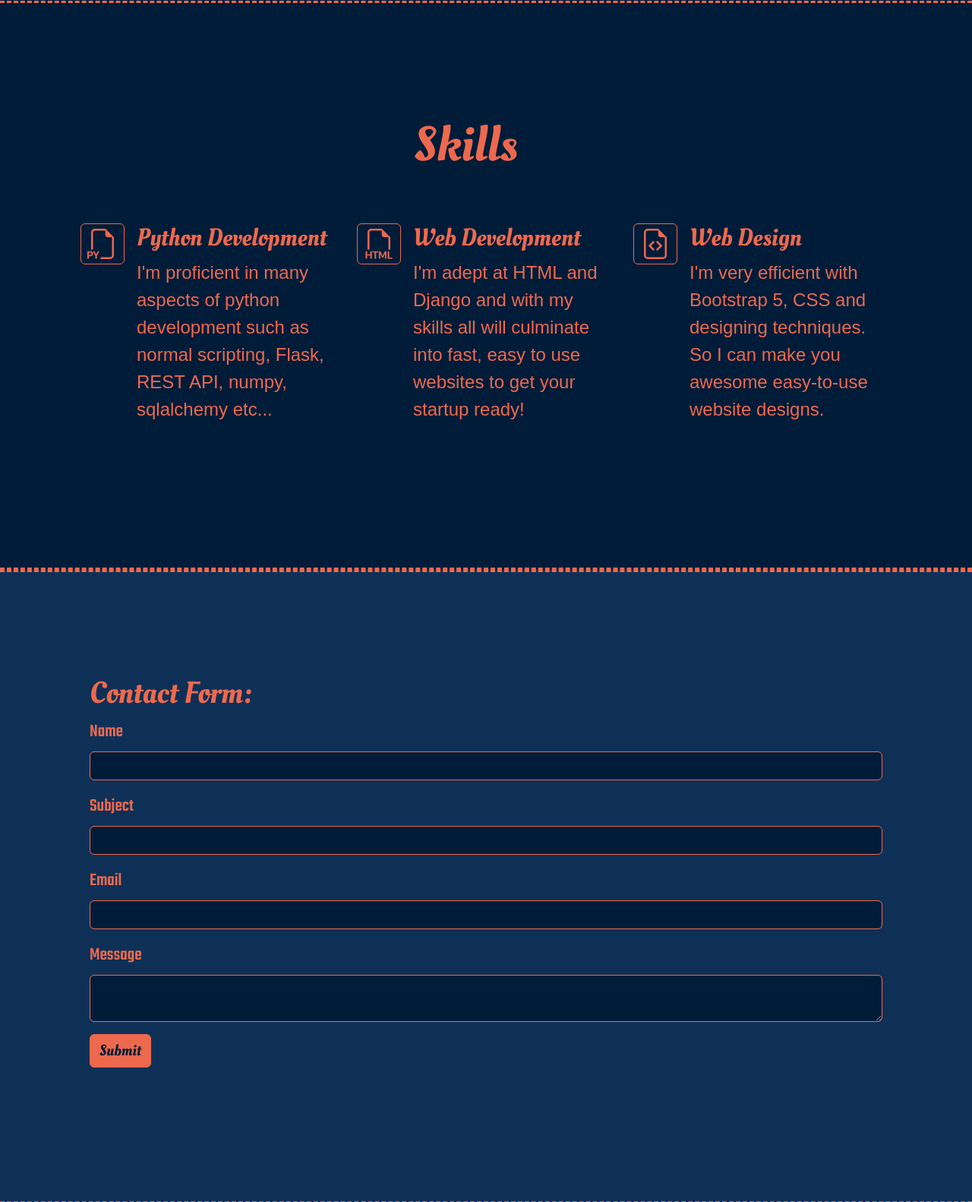
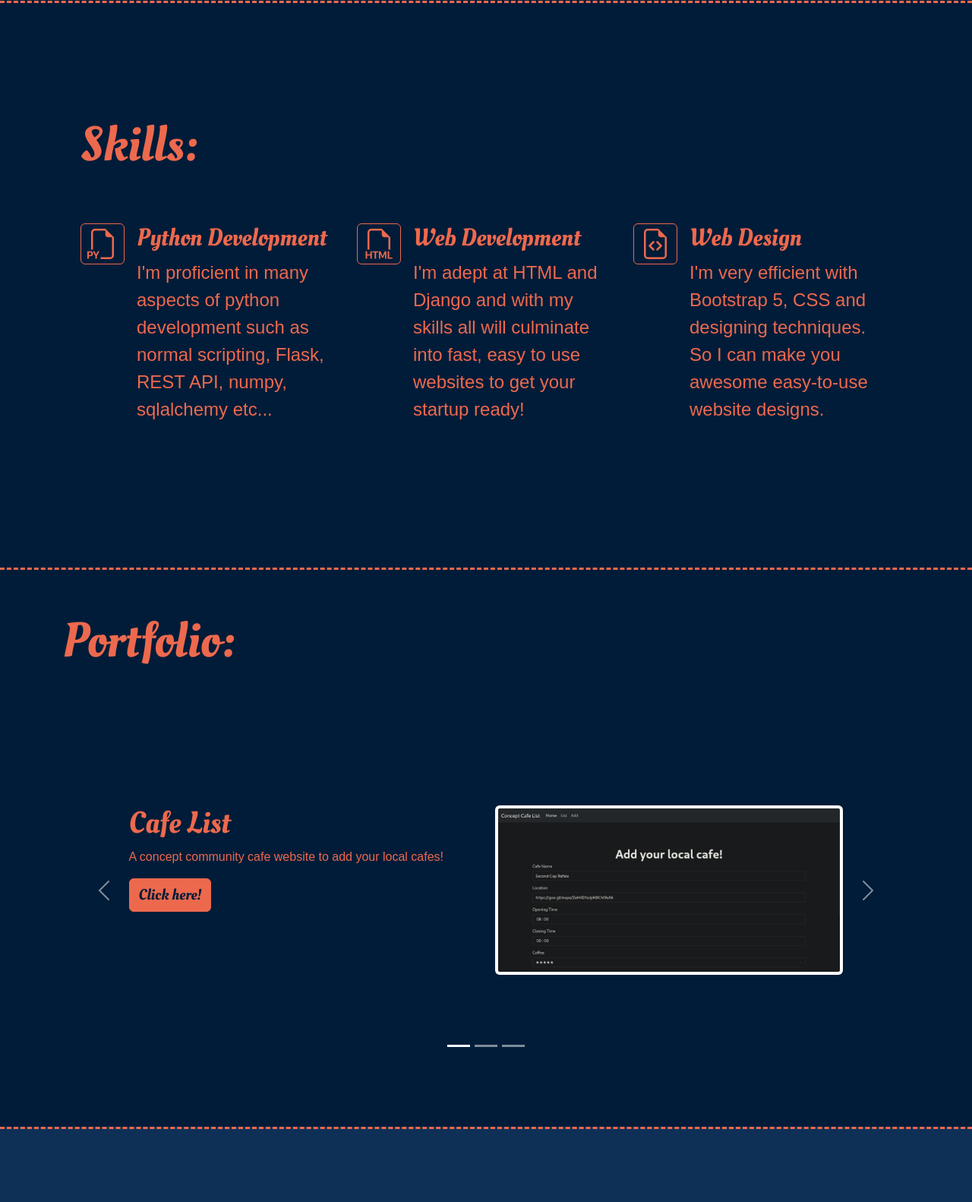
Before and after one commit to ashraph0p/Personal-Website-V2, a Flask app: page / in a window 1280 px wide. Shown: the part 1434-3016 px from the top of the page at 76% size. Run offline with Flask 3, Linux system fonts and the light colour scheme; some libraries are stand-ins or nearby versions; some web fonts are replaced.

Commit message:
Portfolio Section added!!!

```diff
--- a/static/styles.css
+++ b/static/styles.css
@@ -176,6 +176,20 @@ label, .burrito {
     --bs-btn-color: #001C39
 
 }
+/*contact above */
+#carousel {
+    padding: 2%
+}
+.carousel-control-prev-icon, .carousel-control-next-icon {
+    color: #ED694D
+}
+span {
+    color: #ED694D
+}
+.img-thumbnail {
+    border: 0.2rem dashed #ED694D
+}
+/* portfolio above */
 .last-part {
     border-top: 0.2rem dashed #ED694D;
     border-bottom: 0.2rem dashed #ED694D
--- a/templates/index.html
+++ b/templates/index.html
@@ -57,23 +60,23 @@
   <div class="container px-4 py-5">
     <div class="row">
       <div class="container px-4 py-5" id="hanging-icons">
-            <h2 id="skills" class="pb-2 text-center big-heading">Skills</h2>
+        <h2 class="pb-2 big-heading" id="skills">Skills:</h2>
         <div class="row g-4 py-5 row-cols-1 row-cols-lg-3">
           <div class="col d-flex align-items-start">
             <div
                     class="btn btn-outline-light px-2 text-center d-inline-flex align-items-center me-3 justify-content-center flex-shrink-0"
             >
               <svg
+                      class="bi bi-filetype-py"
+                      fill="currentColor"
+                      height="24"
+                      viewBox="0 0 16 16"
+                      width="24"
                       xmlns="http://www.w3.org/2000/svg"
-                    width="24"
-                    height="24"
-                    fill="currentColor"
-                    class="bi bi-filetype-py"
-                    viewBox="0 0 16 16"
               >
                 <path
+                        d="M14 4.5V14a2 2 0 0 1-2 2H7v-1h5a1 1 0 0 0 1-1V4.5h-2A1.5 1.5 0 0 1 9.5 3V1H4a1 1 0 0 0-1 1v9H2V2a2 2 0 0 1 2-2h5.5L14 4.5ZM0 11.85h1.6c.289 0 .533.06.732.179.201.117.355.276.46.477.105.201.158.427.158.677 0 .25-.054.476-.16.677-.106.199-.26.357-.464.474a1.452 1.452 0 0 1-.732.173H.79v1.342H0V11.85Zm2.06 1.714a.795.795 0 0 0 .085-.381c0-.227-.062-.4-.185-.521-.123-.122-.294-.182-.513-.182H.788v1.406h.66a.794.794 0 0 0 .374-.082.574.574 0 0 0 .238-.24Zm2.963.75v1.535H4.23v-1.52L2.89 11.85h.876l.853 1.696h.032l.856-1.696h.855l-1.339 2.464Z"
                         fill-rule="evenodd"
-                      d="M14 4.5V14a2 2 0 0 1-2 2H7v-1h5a1 1 0 0 0 1-1V4.5h-2A1.5 1.5 0 0 1 9.5 3V1H4a1 1 0 0 0-1 1v9H2V2a2 2 0 0 1 2-2h5.5L14 4.5ZM0 11.85h1.6c.289 0 .533.06.732.179.201.117.355.276.46.477.105.201.158.427.158.677 0 .25-.054.476-.16.677-.106.199-.26.357-.464.474a1.452 1.452 0 0 1-.732.173H.79v1.342H0V11.85Zm2.06 1.714a.795.795 0 0 0 .085-.381c0-.227-.062-.4-.185-.521-.123-.122-.294-.182-.513-.182H.788v1.406h.66a.794.794 0 0 0 .374-.082.574.574 0 0 0 .238-.24Zm2.963.75v1.535H4.23v-1.52L2.89 11.85h.876l.853 1.696h.032l.856-1.696h.855l-1.339 2.464Z"
                 />
               </svg>
             </div>
@@ -145,9 +149,116 @@
     </div>
   </div>
 </div>
-<div class="sub-sec"></div>
+
 <!-- skills section above -->
-
+<div class="sub-sec dark-background" id="portfolio">
+  <div class="container">
+    <h1 class="big-heading pb-2">Portfolio:</h1>
+  </div>
+  <div class="carousel slide m-5" id="carousel">
+    <div class="carousel-indicators">
+      <button
+              aria-current="true"
+              aria-label="Slide 1"
+              class="active"
+              data-bs-slide-to="0"
+              data-bs-target="#carousel"
+              type="button"
+      ></button>
+      <button
+              aria-label="Slide 2"
+              data-bs-slide-to="1"
+              data-bs-target="#carousel"
+              type="button"
+      ></button>
+      <button
+              aria-label="Slide 3"
+              data-bs-slide-to="2"
+              data-bs-target="#carousel"
+              type="button"
+      ></button>
+    </div>
+    <div class="container px-5 py-5">
+      <div class="carousel-inner">
+        <div class="carousel-item active">
+          <div class="container px-5 py-5">
+            <div class="row">
+              <div class="col-sm-12 col-md-6 col-lg-6">
+                <h1>Cafe List</h1>
+                <p class="show-text">A concept community cafe website to add your local cafes!</p>
+                <a class="btn btn-primary" href="https://cafe-lists.onrender.com" target="_blank">Click here!</a>
+              </div>
+              <div class="col-sm-12 col-md-6 col-lg-6">
+                <img
+                        alt="Concept Cafe List, to add your local cafes!"
+                        class="d-block w-100 img-thumbnail"
+                        src="static/assets/img/cafe.jpg"
+                />
+              </div>
+            </div>
+          </div>
+        </div>
+        <div class="carousel-item">
+          <div class="container px-5 py-5">
+            <div class="row">
+              <div class="col-sm-12 col-md-6 col-lg-6">
+                <h1>Task-Maestro</h1>
+                <p class="show-text">a simple task manging app.</p>
+                <a class="btn btn-primary" href="https://task-maestro.onrender.com" target="_blank">Check it out!</a>
+              </div>
+              <div class="col-sm-12 col-md-6 col-lg-6">
+                <img
+                        alt="Task-Maestro, a simple task manging app."
+                        class="d-block w-100 img-thumbnail"
+                        src="static/assets/img/task.jpg"
+                />
+              </div>
+            </div>
+          </div>
+        </div>
+        <div class="carousel-item">
+          <div class="container px-5 py-5">
+            <div class="row">
+              <div class="col-sm-12 col-md-6 col-lg-6">
+                <h1>Text to Morse</h1>
+                <p class="show-text">A morse code translator.</p>
+                <a class="btn btn-primary"
+                   href="https://replit.com/@ashraph0p/Text-to-Morse"
+                   target="_blank"
+                >See it!</a>
+              </div>
+              <div class="col-sm-12 col-md-6 col-lg-6">
+                <img
+                        alt="Text to Morse translator."
+                        class="d-block w-100 img-thumbnail"
+                        src="static/assets/img/moorse.png"
+                />
+              </div>
+            </div>
+          </div>
+        </div>
+      </div>
+    </div>
+    <button
+            class="carousel-control-prev"
+            data-bs-slide="prev"
+            data-bs-target="#carousel"
+            type="button"
+    >
+      <span aria-hidden="true" class="carousel-control-prev-icon"></span>
+      <span class="visually-hidden">Previous</span>
+    </button>
+    <button
+            class="carousel-control-next"
+            data-bs-slide="next"
+            data-bs-target="#carousel"
+            type="button"
+    >
+      <span aria-hidden="true" class="carousel-control-next-icon"></span>
+      <span class="visually-hidden">Next</span>
+    </button>
+  </div>
+</div>
 <!--portfolio section above-->
 <div class="updown">
   <div id="contact">
```
Also changed, not shown: other parts of templates/index.html (+50 -45 lines), static/assets/img/cafe.jpg (added), static/assets/img/moorse.png (added), static/assets/img/task.jpg (added). Lines whose indentation alone changed are shown as unchanged.
